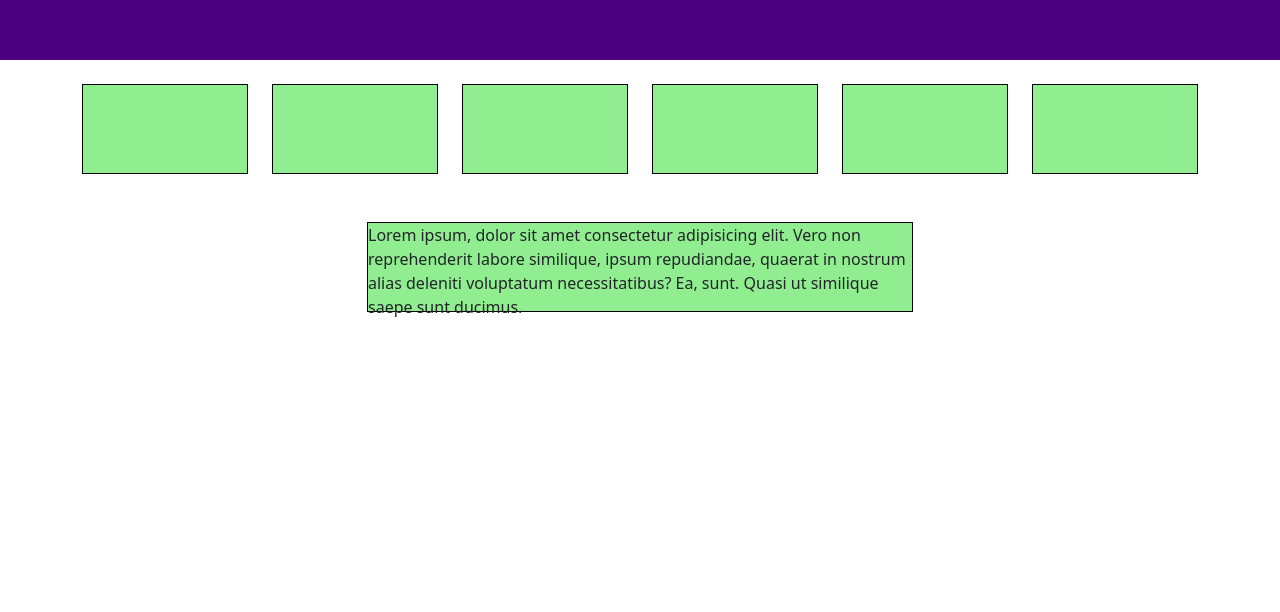
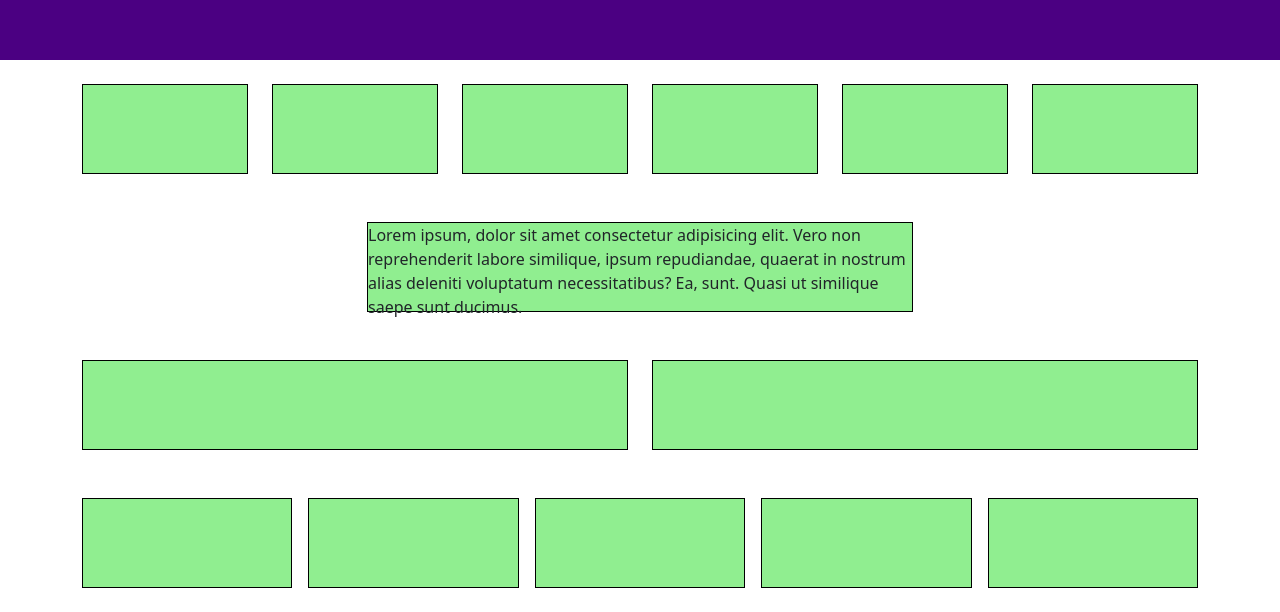
Before and after one commit to AndreaRospi/htmlcss-playstation, a plain HTML site: page index.html in a window 1280 px wide. Shown: the part 540-1152 px from the top of the page. Before the commit the page ends 900 px from the top, so only its background shows below. Drawn offline with nearby package versions, Linux system fonts and the light colour scheme.

Commit message:
sezione console+sezione accessori blocchi colorati

```diff
--- a/index.html
+++ b/index.html
@@ -58,6 +58,7 @@
 
     <!-- inizio main -->
     <main>
+        <!-- inizio sezione "ecco playstation" -->
         <div class="container my-5">
             <div class="row">
                 <div class="col-12 offset-md-1 col-md-10 offset-lg-3 col-lg-6">
@@ -67,6 +68,42 @@
                 </div>
             </div>
         </div>
+        <!-- /inizio sezione "ecco playstation" -->
+
+        <!-- inizio sezione console -->
+        <div class="container">
+            <div class="row row-cols-1 row-cols-md-2">
+                <div class="col mb-4">
+                    <div class="box"></div>
+                </div>
+                <div class="col">
+                    <div class="box"></div>
+                </div>
+            </div>
+        </div>
+        <!-- /sezione console -->
+
+        <!-- sezione accessori -->
+        <div class="container my-4">
+            <div class="row row-cols-3 row-cols-md-5 g-3">
+                <div class="col">
+                    <div class="box"></div>
+                </div>
+                <div class="col">
+                    <div class="box"></div>
+                </div>
+                <div class="col">
+                    <div class="box"></div>
+                </div>
+                <div class="col">
+                    <div class="box"></div>
+                </div>
+                <div class="col">
+                    <div class="box"></div>
+                </div>
+            </div>
+        </div>
+        <!-- /sezione accessori -->
 
     </main>
     <!-- /main -->
```
